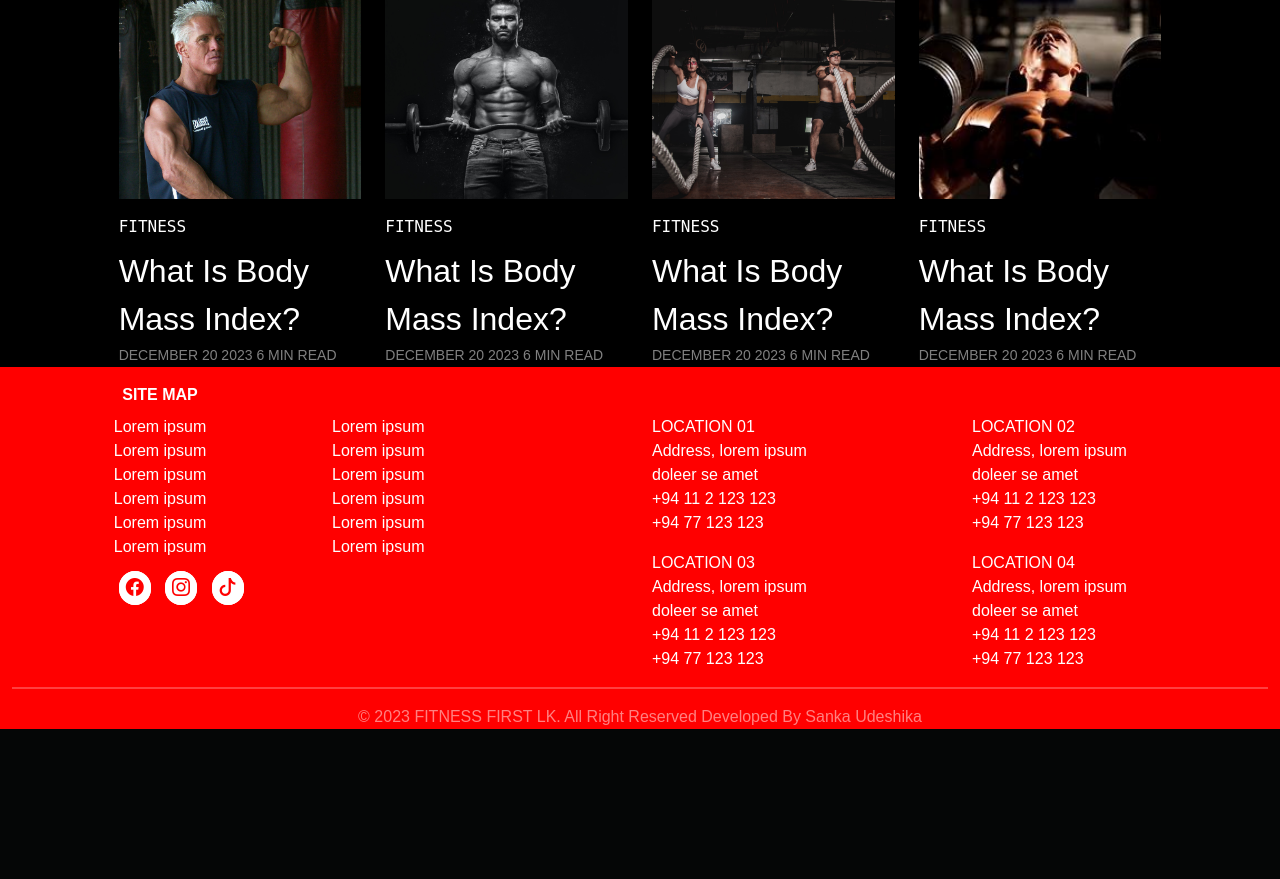
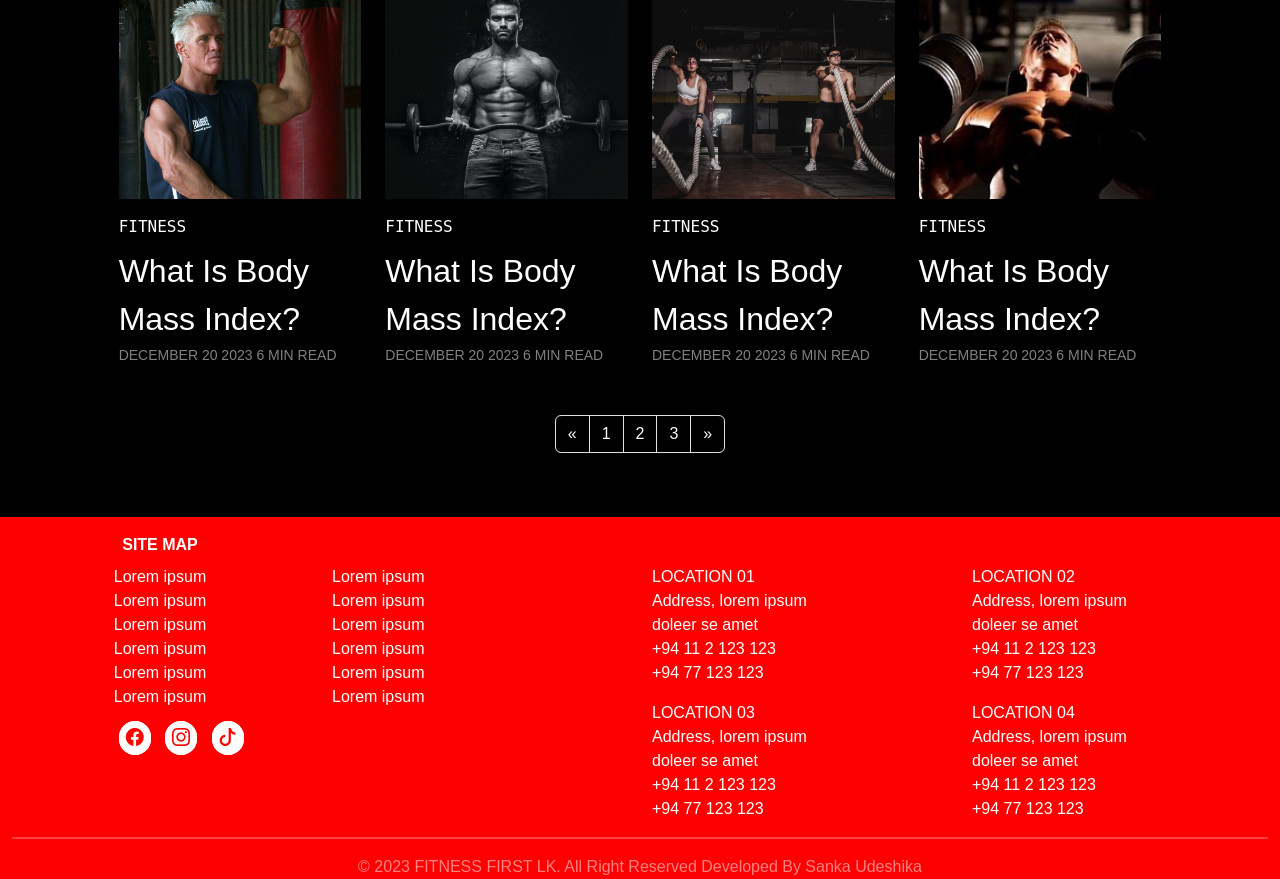
Before and after one commit to SankaUdeshika/FitnessFirstLK, a PHP site: page /blog.php in a window 1280 px wide. Shown: the part 1791-2670 px from the top of the page. Before the commit the page ends 2520 px from the top, so only its background shows below. Run offline with PHP 8.4, Linux system fonts and the light colour scheme; some web fonts are replaced.

Commit message:
add Pagination to the blog page

```diff
--- a/blog.php
+++ b/blog.php
@@ -337,6 +337,30 @@
                 </div>
             </div>
 
+
+            <!-- pagination -->
+            <div class="col-12 mt-5 mb-5 d-flex justify-content-center">
+                <div class="row">
+                    <nav aria-label="Page navigation example">
+                        <ul class="pagination">
+                            <li class="page-item">
+                                <a class="page-link bg-black text-white " href="#" aria-label="Previous">
+                                    <span aria-hidden="true">&laquo;</span>
+                                </a>
+                            </li>
+                            <li class="page-item bg-black text-white"><a class="page-link bg-black text-white" href="#">1</a></li>
+                            <li class="page-item bg-black text-white"><a class="page-link bg-black text-white" href="#">2</a></li>
+                            <li class="page-item bg-black text-white"><a class="page-link bg-black text-white" href="#">3</a></li>
+                            <li class="page-item bg-black text-white">
+                                <a class="page-link bg-black text-white" href="#" aria-label="Next">
+                                    <span aria-hidden="true">&raquo;</span>
+                                </a>
+                            </li>
+                        </ul>
+                    </nav>
+                </div>
+            </div>
+
         </div>
     </div>
 
```
